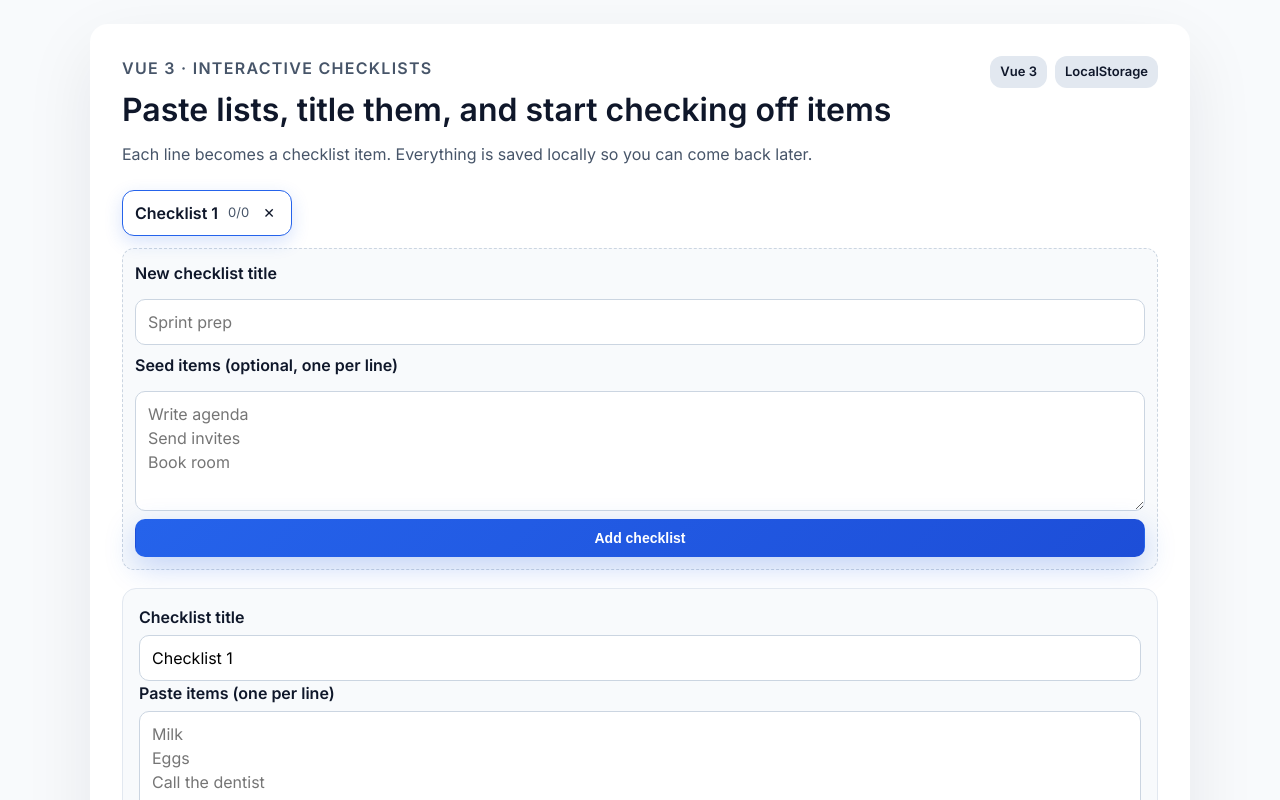
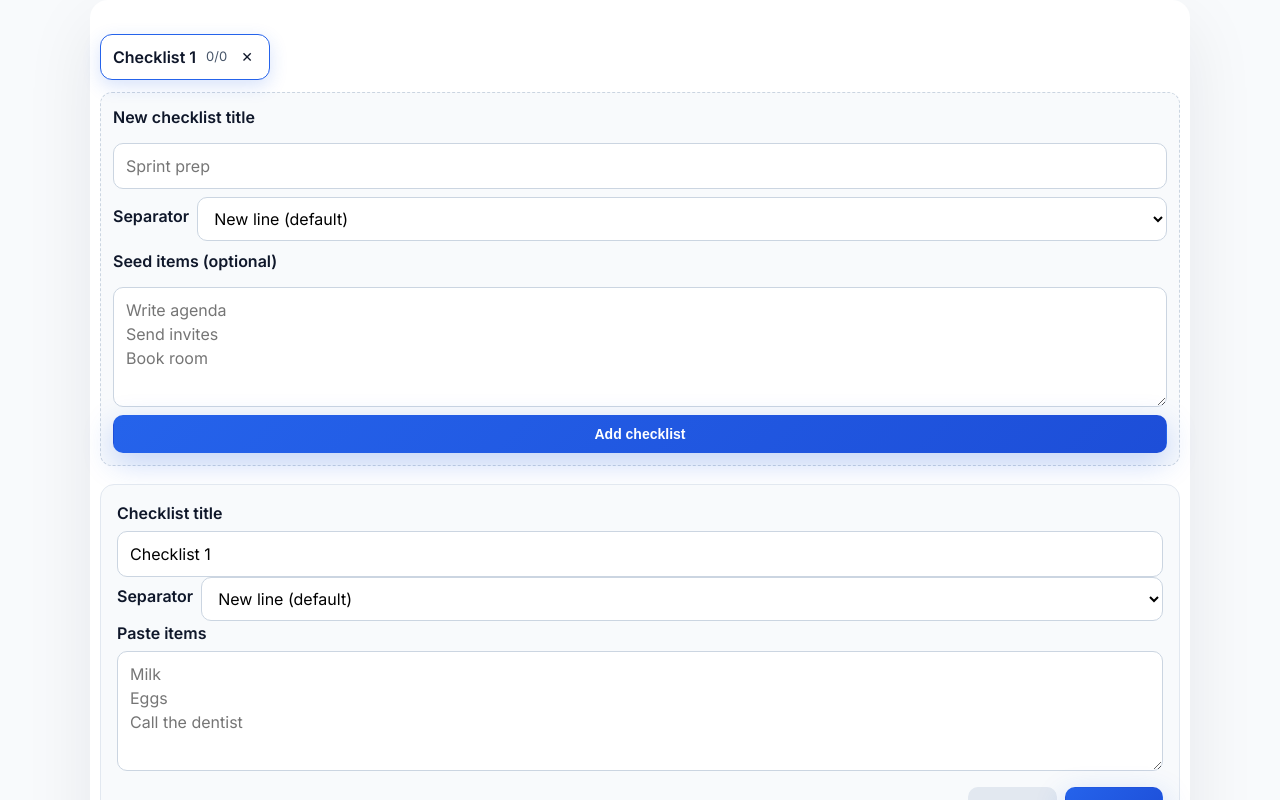
Before and after one commit to KarolGitHub/paste-list, a Vue app: page / in a window 1280 px wide. Shown: the top 800 px of the page. Built offline with nearby package versions, Linux system fonts and the light colour scheme.

Commit message:
feat: add multiple separators support

```diff
--- a/src/App.vue
+++ b/src/App.vue
@@ -2,16 +2,6 @@
   <main class="shell">
     <header class="header">
       <div>
-        <p class="eyebrow">Vue 3 · Interactive Checklists</p>
-        <h1>Paste lists, title them, and start checking off items</h1>
-        <p class="lede">
-          Each line becomes a checklist item. Everything is saved locally so you
-          can come back later.
-        </p>
-      </div>
-      <div class="badges">
-        <span class="badge">Vue 3</span>
-        <span class="badge">LocalStorage</span>
       </div>
     </header>
 
@@ -27,7 +17,7 @@ import Checklist from "./components/Checklist.vue";
 .shell {
   width: min(1100px, 100%);
   background: #ffffff;
-  padding: 32px;
+  padding: 10px;
   border-radius: 18px;
   box-shadow: 0 25px 70px rgba(15, 23, 42, 0.08);
 }
--- a/src/components/Checklist.vue
+++ b/src/components/Checklist.vue
@@ -15,7 +15,18 @@
       <div class="new-card">
         <label class="label" for="title-input">New checklist title</label>
         <input id="title-input" v-model="newTitle" class="text-input" type="text" placeholder="Sprint prep" />
-        <label class="label" for="seed-area">Seed items (optional, one per line)</label>
+        <div class="inline-inputs">
+          <label class="label" for="seed-sep">Separator</label>
+          <select id="seed-sep" v-model="newSeparator" class="select-input">
+            <option value="newline">New line (default)</option>
+            <option value="comma">Comma</option>
+            <option value="semicolon">Semicolon</option>
+            <option value="custom">Custom</option>
+          </select>
+          <input v-if="newSeparator === 'custom'" v-model="customNewSeparator" class="text-input compact" type="text"
+            maxlength="5" placeholder="|" />
+        </div>
+        <label class="label" for="seed-area">Seed items (optional)</label>
         <textarea id="seed-area" v-model="newDraft" placeholder="Write agenda&#10;Send invites&#10;Book room"
           rows="3" />
         <button class="btn primary full" type="button" @click="createChecklist">
@@ -30,7 +41,18 @@
         <input id="active-title" v-model="activeTitle" class="text-input" type="text"
           placeholder="Untitled checklist" />
 
-        <label class="label" for="paste-area">Paste items (one per line)</label>
+        <div class="inline-inputs">
+          <label class="label" for="active-sep">Separator</label>
+          <select id="active-sep" v-model="activeSeparator" class="select-input">
+            <option value="newline">New line (default)</option>
+            <option value="comma">Comma</option>
+            <option value="semicolon">Semicolon</option>
+            <option value="custom">Custom</option>
+          </select>
+          <input v-if="activeSeparator === 'custom'" v-model="customActiveSeparator" class="text-input compact"
+            type="text" maxlength="5" placeholder="|" />
+        </div>
+        <label class="label" for="paste-area">Paste items</label>
         <textarea id="paste-area" v-model="activeDraft" placeholder="Milk&#10;Eggs&#10;Call the dentist" rows="4" />
         <div class="actions">
           <button class="btn secondary" type="button" @click="clearAll">
@@ -88,20 +110,38 @@ const activeId = ref(null);
 
 const newTitle = ref("");
 const newDraft = ref("");
+const newSeparator = ref("newline");
+const customNewSeparator = ref("");
+
 const activeDraft = ref("");
+const activeSeparator = ref("newline");
+const customActiveSeparator = ref("");
+
+const parseBySeparator = (text, separator, custom) => {
+  const trimmedCustom = custom.trim();
+  const sep =
+    separator === "custom" && trimmedCustom
+      ? trimmedCustom
+      : separator === "comma"
+        ? ","
+        : separator === "semicolon"
+          ? ";"
+          : "\n";
+
+  const parts =
+    sep === "\n"
+      ? text.split(/\r?\n/)
+      : text.split(sep);
+
+  return parts.map((line) => line.trim()).filter(Boolean);
+};
 
 const parsedNewDraft = computed(() =>
-  newDraft.value
-    .split(/\r?\n/)
-    .map((line) => line.trim())
-    .filter(Boolean)
+  parseBySeparator(newDraft.value, newSeparator.value, customNewSeparator.value)
 );
 
 const parsedActiveDraft = computed(() =>
-  activeDraft.value
-    .split(/\r?\n/)
-    .map((line) => line.trim())
-    .filter(Boolean)
+  parseBySeparator(activeDraft.value, activeSeparator.value, customActiveSeparator.value)
 );
 
 const activeChecklist = computed(() =>
@@ -156,6 +196,8 @@ const createChecklist = () => {
   activeId.value = id;
   newTitle.value = "";
   newDraft.value = "";
+  newSeparator.value = "newline";
+  customNewSeparator.value = "";
   activeDraft.value = "";
 };
 
@@ -174,6 +216,8 @@ const addItems = () => {
   }));
 
   activeDraft.value = "";
+  activeSeparator.value = "newline";
+  customActiveSeparator.value = "";
 };
 
 const toggleItem = (id) => {
@@ -346,6 +390,12 @@ watch(
   gap: 8px;
 }
 
+.inline-inputs {
+  display: flex;
+  align-items: center;
+  gap: 8px;
+}
+
 .input-card,
 .list-card {
   border: 1px solid #e2e8f0;
@@ -366,6 +416,7 @@ watch(
 }
 
 .text-input,
+.select-input,
 textarea {
   width: 100%;
   border: 1px solid #cbd5e1;
@@ -373,6 +424,10 @@ textarea {
   padding: 10px 12px;
   font: inherit;
   background: #fff;
+}
+
+.text-input.compact {
+  max-width: 90px;
 }
 
 textarea {
--- a/src/style.css
+++ b/src/style.css
@@ -1,5 +1,5 @@
 :root {
-  font-family: "Inter", system-ui, -apple-system, sans-serif;
+  font-family: 'Inter', system-ui, -apple-system, sans-serif;
   line-height: 1.5;
   font-weight: 400;
   color: #0f172a;
@@ -19,5 +19,4 @@ body {
   display: flex;
   align-items: center;
   justify-content: center;
-  padding: 24px;
 }
```
